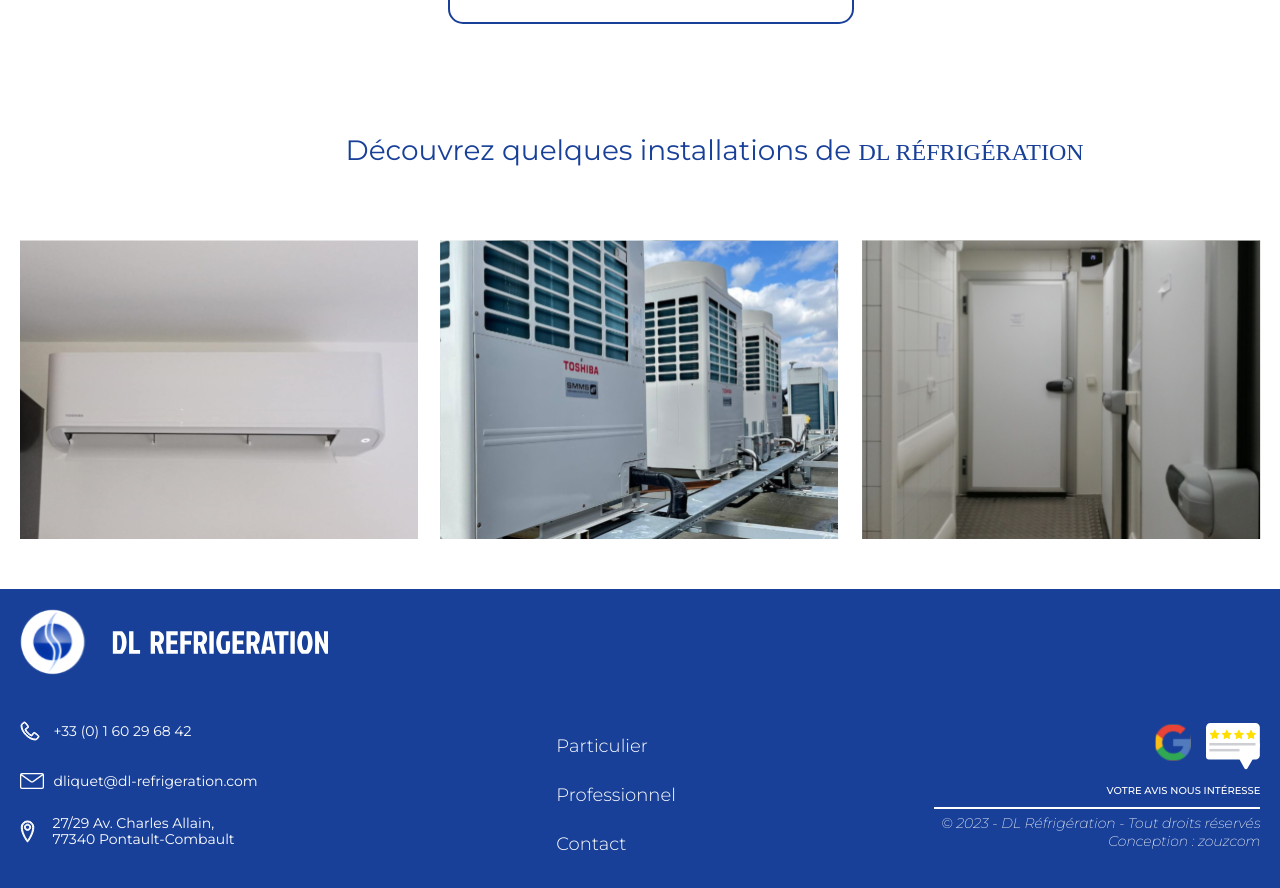
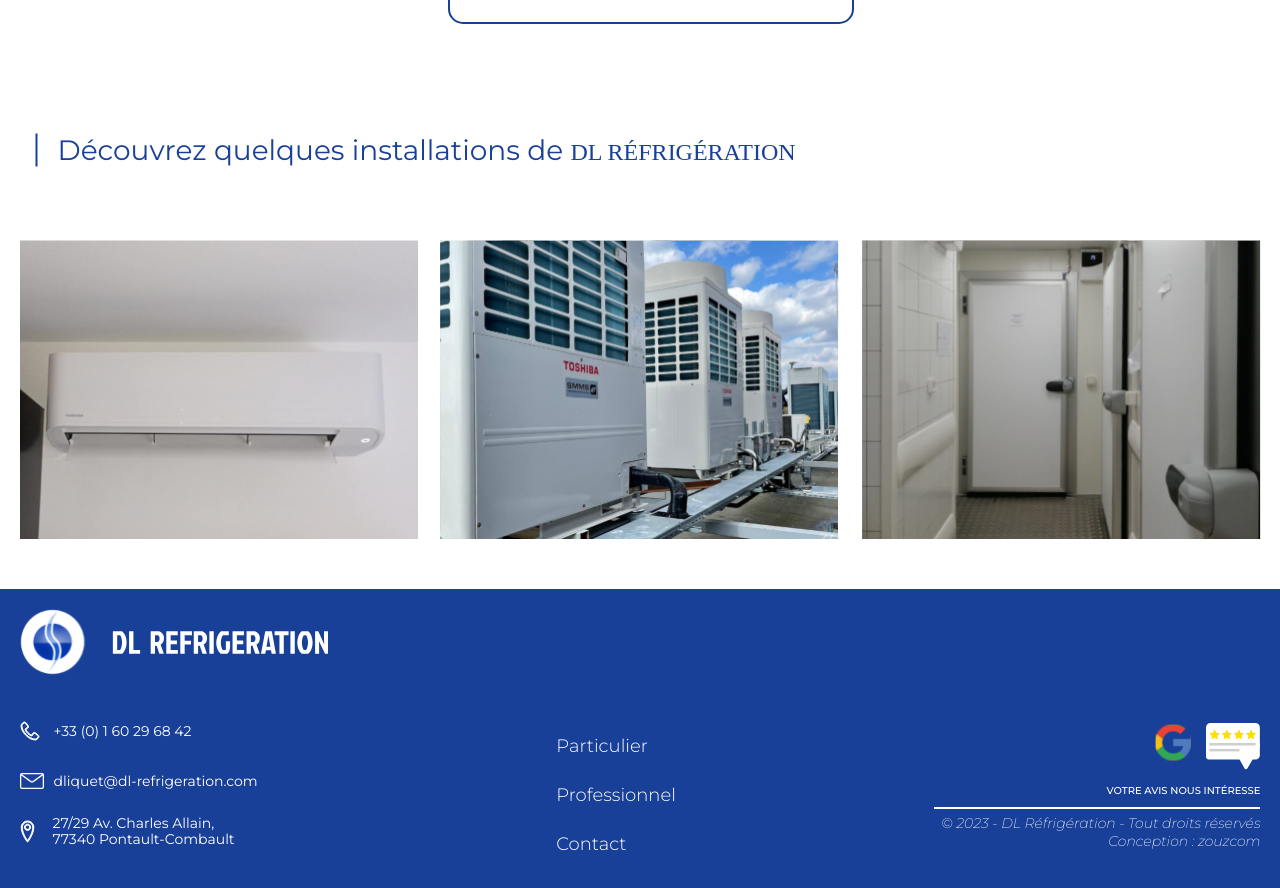
Before and after one commit to gaelmahe1/dl-ref, a React (Vite) app: page / in a window 1280 px wide. Shown: the part 3480-4368 px from the top of the page. Built offline with nearby package versions, Linux system fonts and the light colour scheme; a web font is replaced by a local one.

Commit message:
placed the title back

```diff
--- a/src/components/Install/Install.jsx
+++ b/src/components/Install/Install.jsx
@@ -11,7 +11,7 @@ const Install = () => {
     <div className="wrapper">
 
       <div className="title-item">
-      <div className="line2"></div>
+      <div className="line"></div>
       <h2 className='install-title'>Découvrez quelques installations de <span>DL Réfrigération</span></h2>
       </div>
 
```
